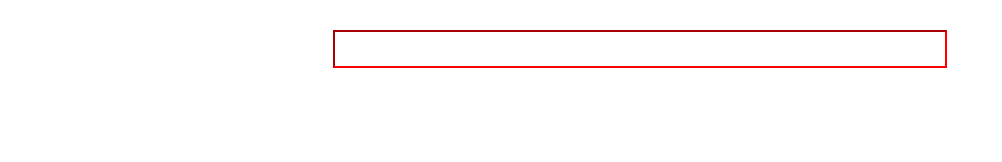
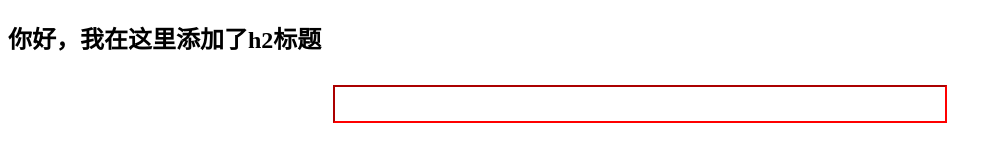
Before and after one commit to Caoyu-beyond/caoyuApp, a plain HTML site: page index.html in a window 1280 px wide. Shown: the whole page, without its empty margins (0-1002 px from the left). Drawn offline with Linux system fonts and the light colour scheme.

Commit message:
添加了h2标题

```diff
--- a/index.html
+++ b/index.html
@@ -50,6 +50,7 @@
 </style>
 <body>
 	<div id="app">
+		<h2>你好，我在这里添加了h2标题</h2>
 		<input type="text" id="inp" @keyup.enter="enters" v-model="textInput"/>
 		<ul>
 			<li v-for="todo in todos" @keyup.enter = "enters($index)" @mouseenter = "enteritem(todo)"
```
